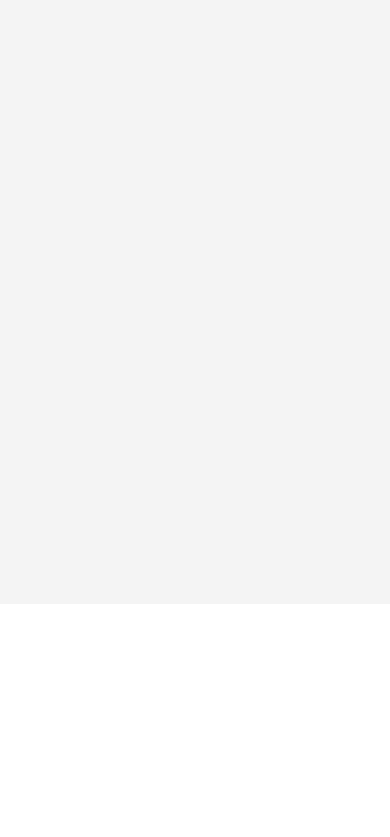
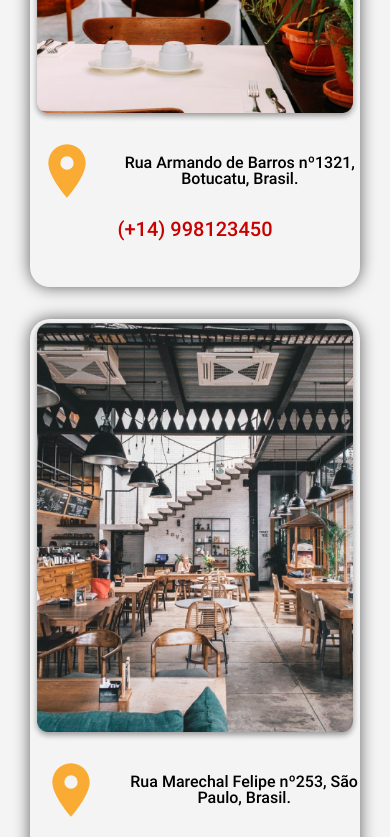
Before and after one commit to FeBassetto/Restaurant-website, a React (Create React App) app: page / in a window 390 px wide. Shown: the part 8540-9377 px from the top of the page. Before the commit the page ends 9144 px from the top, so only its background shows below. Built offline with nearby package versions, Linux system fonts and the light colour scheme; data requests are answered from the project's data file.

Commit message:
Finished responsive Outlet

```diff
--- /dev/null
+++ b/src/components/Outlet/OutletContent/BoxOutlet/BoxOutlet.css
@@ -0,0 +1,143 @@
+.boxOutlet {
+    display: flex;
+    flex-direction: column;
+    align-items: center;
+    gap: 2rem;
+
+    width: calc(100% - 40px);
+    text-align: center;
+    justify-self: center;
+}
+
+.boxOutlet__image {
+    width: 100%;
+}
+
+.boxOutlet__icon {
+    color: #FAAB34;
+    font-size: 4rem;
+}
+
+.boxOutlet__local {
+    color: #000000;
+    font-size: 2rem;
+    font-family: RobotoMedium;
+    width: 95%;
+}
+
+.boxOutlet__tel {
+    color: #C90000;
+    font-family: RobotoMedium;
+    font-size: 2rem;
+}
+
+@media screen and (min-width:1800px) {
+    .boxOutlet__local {
+        width: 80%;
+    }
+}
+
+@media screen and (max-width:1350px) {
+    .boxOutlet {
+        display: grid;
+        grid-template-areas:
+            "image icon local local"
+            "image icon tel tel"
+        ;
+
+        box-shadow: 0px 0px 1rem #0000009d;
+        border-radius: 20px;
+
+        margin-bottom: 2rem;
+
+        gap: 1rem;
+    }
+
+    .boxOutlet:nth-of-type(2) {
+        grid-template-areas:
+            "local local icon image"
+            "tel tel icon image"
+        ;
+    }
+
+    .boxOutlet__image {
+        width: 600px;
+        grid-area: image;
+    }
+
+    .boxOutlet__icon {
+        grid-area: icon;
+        align-self: center;
+        justify-self: center;
+    }
+
+    .boxOutlet__local {
+        grid-area: local;
+        align-self: flex-end;
+        justify-self: center;
+        width: 80%;
+    }
+
+    .boxOutlet__tel {
+        grid-area: tel;
+        align-self: flex-start;
+    }
+}
+
+@media screen and (max-width:1100px) {
+    .boxOutlet__image {
+        width: 400px;
+    }
+}
+
+@media screen and (max-width:900px) {
+    .boxOutlet, .boxOutlet:nth-of-type(2) {
+        grid-template-areas:
+            "image image image"
+            "icon local local"
+            "tel tel tel"
+        ;
+
+        padding-bottom: 3rem;
+    }
+
+    .boxOutlet__image {
+        width: 100%;
+    }
+
+    .boxOutlet__icon {
+        justify-self: center;
+        align-self: center;
+    }
+
+    .boxOutlet__local{
+        width: 90%;
+        align-self: center;
+        justify-self: flex-start;
+        text-align: left;
+        font-size: 1.75rem;
+    }
+}
+
+@media screen and (max-width:600px){
+    .boxOutlet__local{
+        text-align: center;
+    }
+}
+@media screen and (max-width:500px){
+    .boxOutlet__local{
+        font-size: 1.5rem;
+    }
+    .boxOutlet__tel{
+        font-size: 1.5rem;
+    }
+}
+@media screen and (max-width:450px){
+    .boxOutlet__local{
+        font-size: 1rem;
+        width: 100%;
+    }
+    .boxOutlet__tel{
+        font-size: 1.25rem;
+    }
+}
--- /dev/null
+++ b/src/components/Outlet/OutletContent/BoxOutlet/BoxOutlet.jsx
@@ -0,0 +1,19 @@
+import React from "react";
+import './BoxOutlet.css';
+import {MdLocationOn} from 'react-icons/md'
+
+const BoxOutlet = ({img, local, tel}) => {
+
+
+    return(
+        <div className="boxOutlet">
+            <img src={img} alt={local}
+            className="boxOutlet__image" />
+            <MdLocationOn className="boxOutlet__icon"/>
+            <p className="boxOutlet__local">{local}</p>
+            <p className="boxOutlet__tel">{tel}</p>
+        </div>
+    )
+}
+
+export default BoxOutlet
--- a/src/components/Outlet/OutletContent/OutletContent.css
+++ b/src/components/Outlet/OutletContent/OutletContent.css
@@ -1,13 +1,32 @@
 .outletContent{
-    height: 1000px;
+    height: 1300px;
+
     display: flex;
     flex-direction: column;
     align-items: center;
+
     margin-top: -2rem;
 }
-.border-header{
+.border__header{
     width: 1%;
-    height: 14%;
+    height: 10%;
+
     background-color: #4D4D4D;
+
     border-radius: 20px;
 }
+
+.outlets__container{
+    width: 95%;
+
+    margin-top: 6rem;
+
+    display: grid;
+    grid-template-columns: repeat(3,1fr);
+}
+
+@media screen and (max-width:1350px){
+    .outlets__container{
+        grid-template-columns: 1fr;
+    }
+}
--- a/src/components/Outlet/OutletContent/OutletContent.jsx
+++ b/src/components/Outlet/OutletContent/OutletContent.jsx
@@ -1,16 +1,36 @@
 import React from "react";
+import BoxOutlet from "./BoxOutlet/BoxOutlet";
 import './OutletContent.css'
-
+import Outlet1 from '../../../assets/img/outlet_1.png'
+import Outlet2 from '../../../assets/img/outlet_2.png'
+import Outlet3 from '../../../assets/img/outlet_3.png'
 
 const OutletContent = () => {
 
 
 
-    return(
+    return (
         <div className="outletContent">
-            <div className="border-header"></div>
-            <div className="outlets__cotainer">
-
+            <div className="border__header"></div>
+            <div className="outlets__container">
+                <BoxOutlet
+                    img={Outlet1}
+                    local="Rua Armando de Barros nº1321,
+                    Botucatu, Brasil."
+                    tel="(+14) 998123450"
+                />
+                <BoxOutlet
+                    img={Outlet2}
+                    local="Rua Marechal Felipe nº253,
+                    São Paulo, Brasil."
+                    tel="(+14) 998666220"
+                />
+                <BoxOutlet
+                    img={Outlet3}
+                    local="Rua Airton Mendes nº13,
+                    Campinas, Brasil."
+                    tel="(+14) 998726890"
+                />
             </div>
         </div>
     )
```
